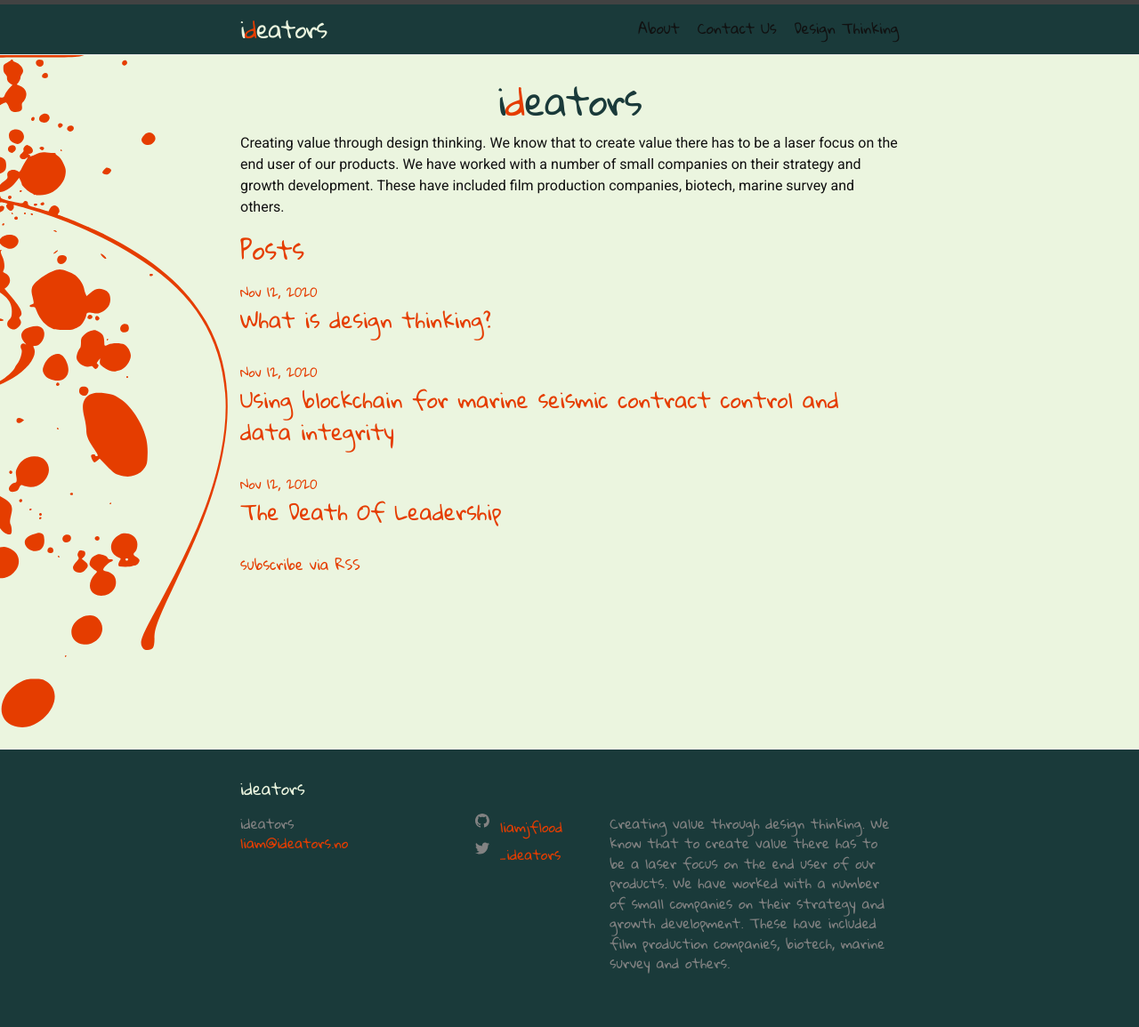
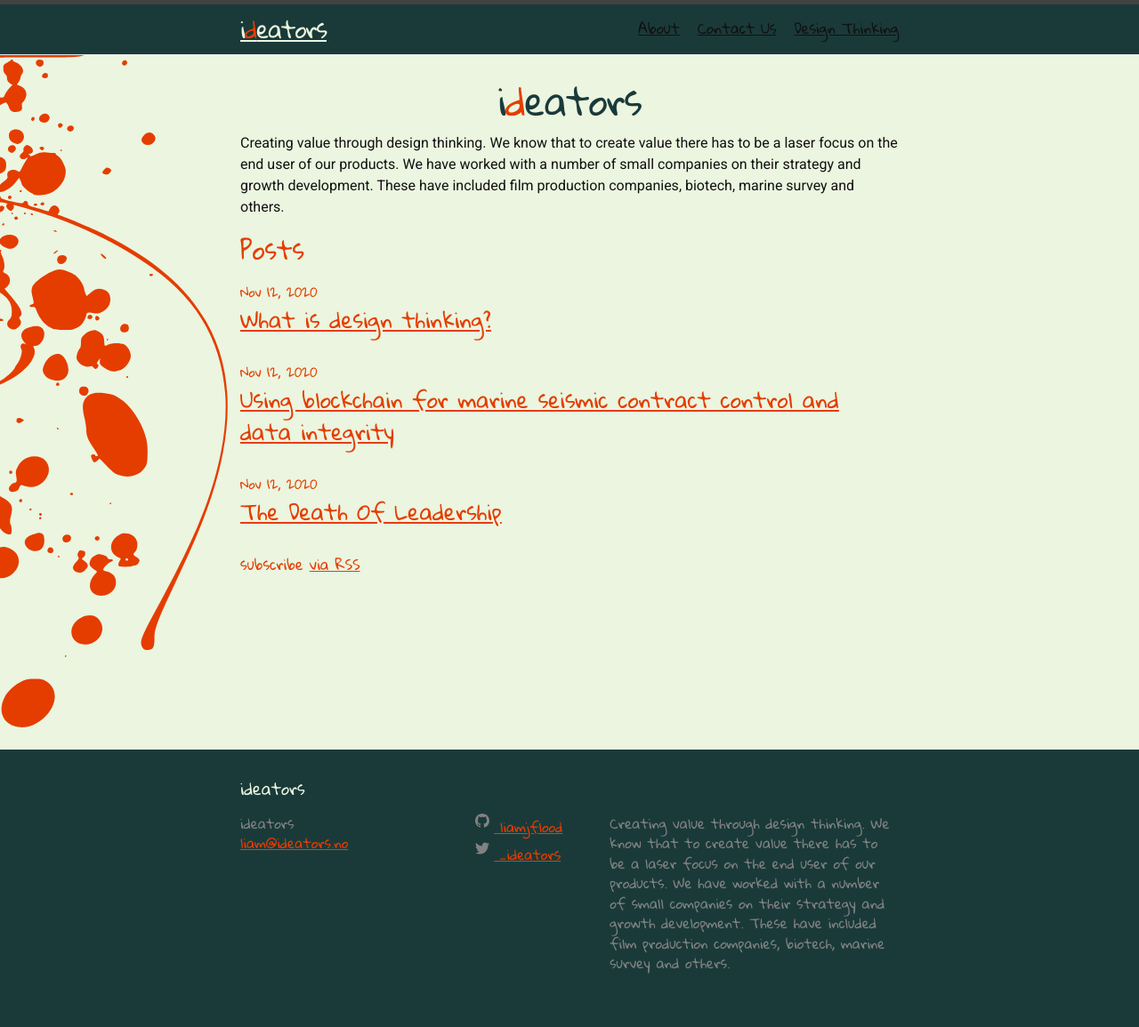
Before and after one commit to madfolio/old_website2, a Jekyll site: the page built from index.markdown, in a window 1280 px wide. Shown: the whole page at 89% size. Built offline with Jekyll 4.4.1, drawn with Linux system fonts in a browser that asks for light colours; some web fonts are replaced.

Commit message:
Update _base.scss

```diff
--- a/_sass/minima/_base.scss
+++ b/_sass/minima/_base.scss
@@ -101,29 +101,29 @@ h1, h2, h3, h4, h5, h6 {
 
 /**
  * Links
- */
-a {
-  color: $brand-color;
-  text-decoration: none;
-
-  &:visited {
-    color: darken($brand-color, 15%);
-  }
-
-  &:hover {
-    color: $text-color;
-    text-decoration: underline;
-  }
-
-  .social-media-list &:hover {
-    text-decoration: none;
-
-    .username {
-      text-decoration: underline;
-    }
-  }
-}
-
+ *
+*a {
+*  color: $brand-color;
+*  text-decoration: none;
+*
+*  &:visited {
+*    color: darken($brand-color, 15%);
+*  }
+*
+*  &:hover {
+*    color: $text-color;
+*    text-decoration: underline;
+*  }
+*
+* .social-media-list &:hover {
+*    text-decoration: none;
+*
+*    .username {
+*      text-decoration: underline;
+*    }
+*  }
+*}
+*/
 
 /**
  * Blockquotes
```
